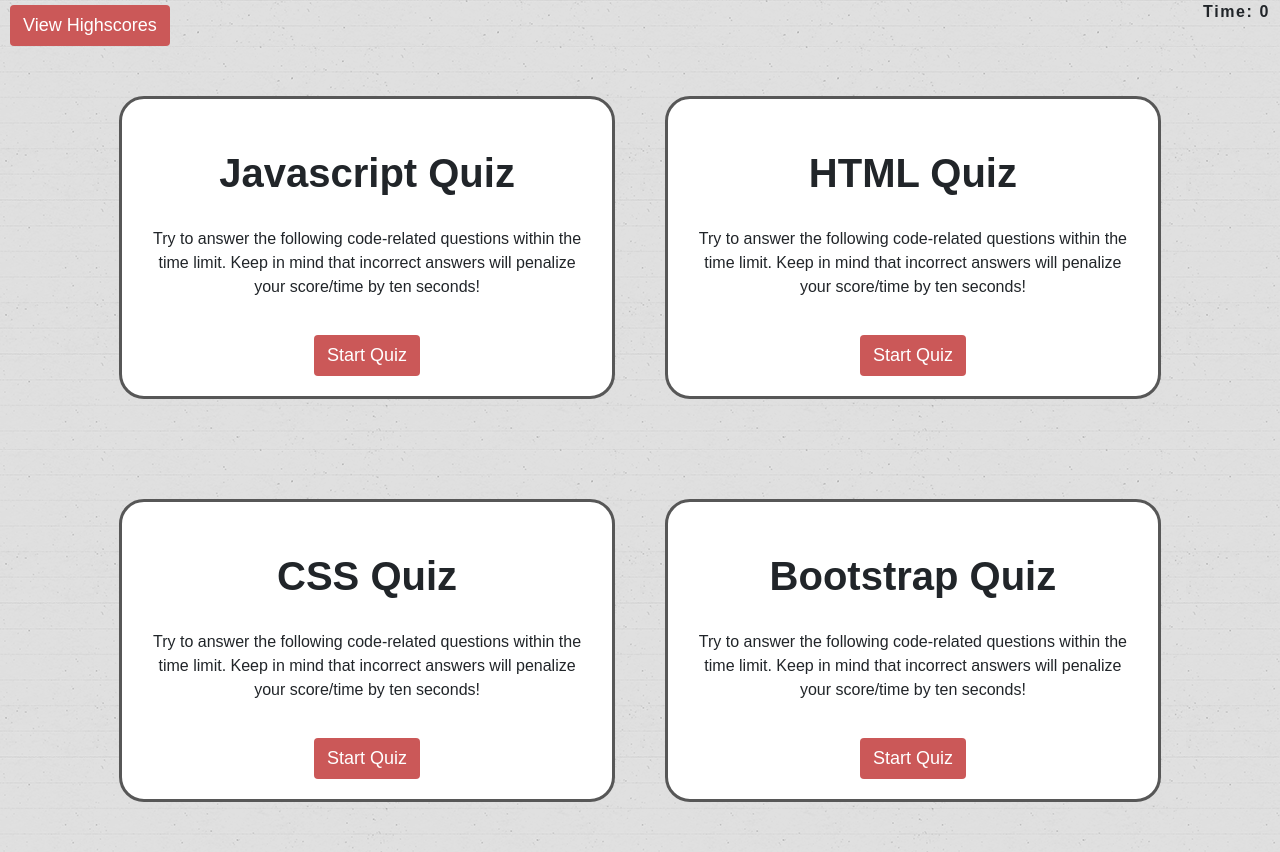
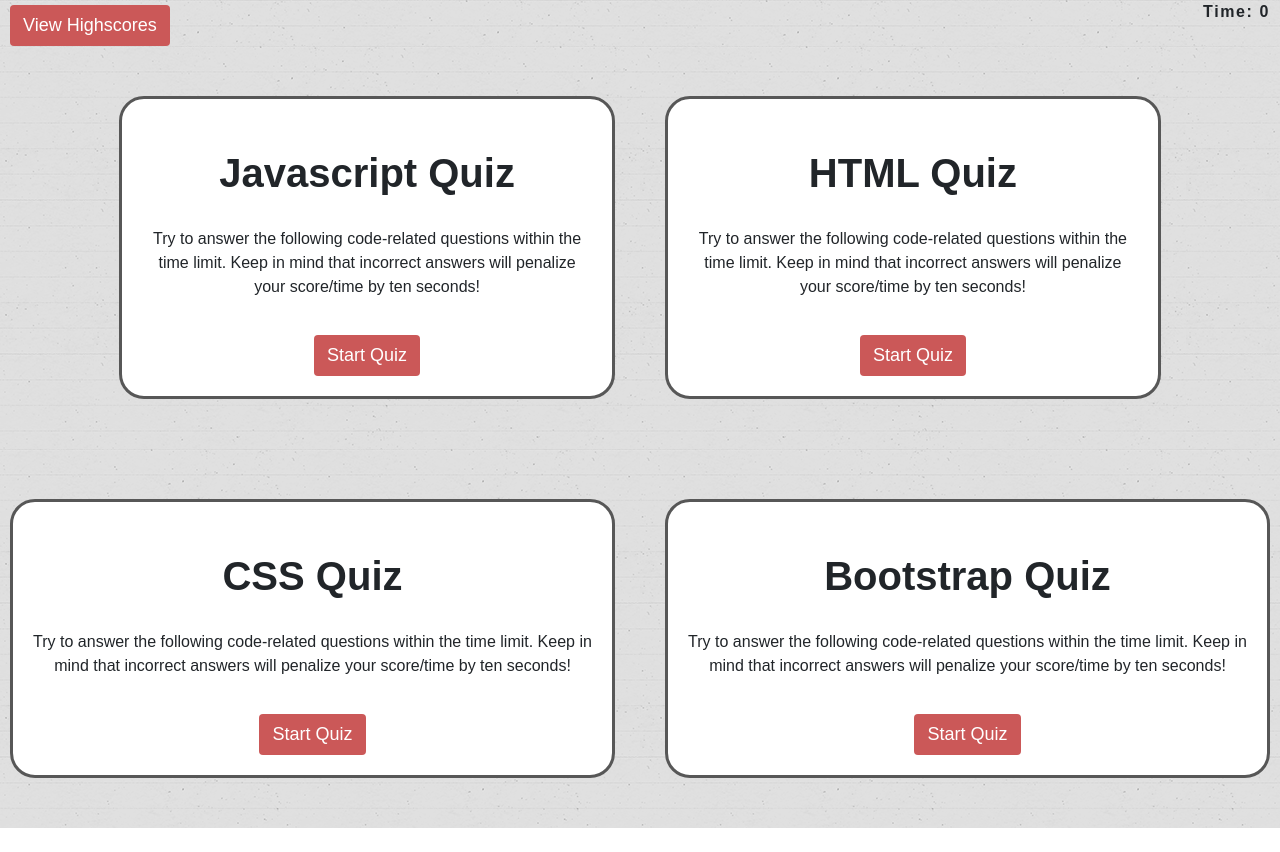
Before and after one commit to kaciehatley/code-quiz, a plain HTML site: page index.html in a window 1280 px wide. After the commit the page ends 828 px from the top, so only its background shows below. Drawn offline with nearby package versions, Linux system fonts and the light colour scheme.

Commit message:
Bootstrap troubleshooting

```diff
--- a/index.html
+++ b/index.html
@@ -52,22 +52,20 @@
                 <div class="col-md-1"></div>
             </div>
             <div class="row">
-                    <div class="col-md-1"></div>
-                    <div class="col-md-5">
+                    <div class="col-md-6">
                         <div class="landingPage" id="landingPage">
                             <h1 id="whiteBackground">CSS Quiz</h1>
                             <p id="whiteBackground">Try to answer the following code-related questions within the time limit. Keep in mind that incorrect answers will penalize your score/time by ten seconds!</p>
                             <button type="button" class="btn" id="start">Start Quiz</button>
                         </div>
                     </div>
-                    <div class="col-md-5">
+                    <div class="col-md-6">
                         <div class="landingPage" id="landingPage">
                                 <h1 id="whiteBackground">Bootstrap Quiz</h1>
                                 <p id="whiteBackground">Try to answer the following code-related questions within the time limit. Keep in mind that incorrect answers will penalize your score/time by ten seconds!</p>
                                 <button type="button" class="btn" id="start">Start Quiz</button>
                         </div>
                     </div>
-                    <div class="col-md-1"></div>
                 </div>
         </section>
         <script src="https://code.jquery.com/jquery-3.4.1.min.js"
```
